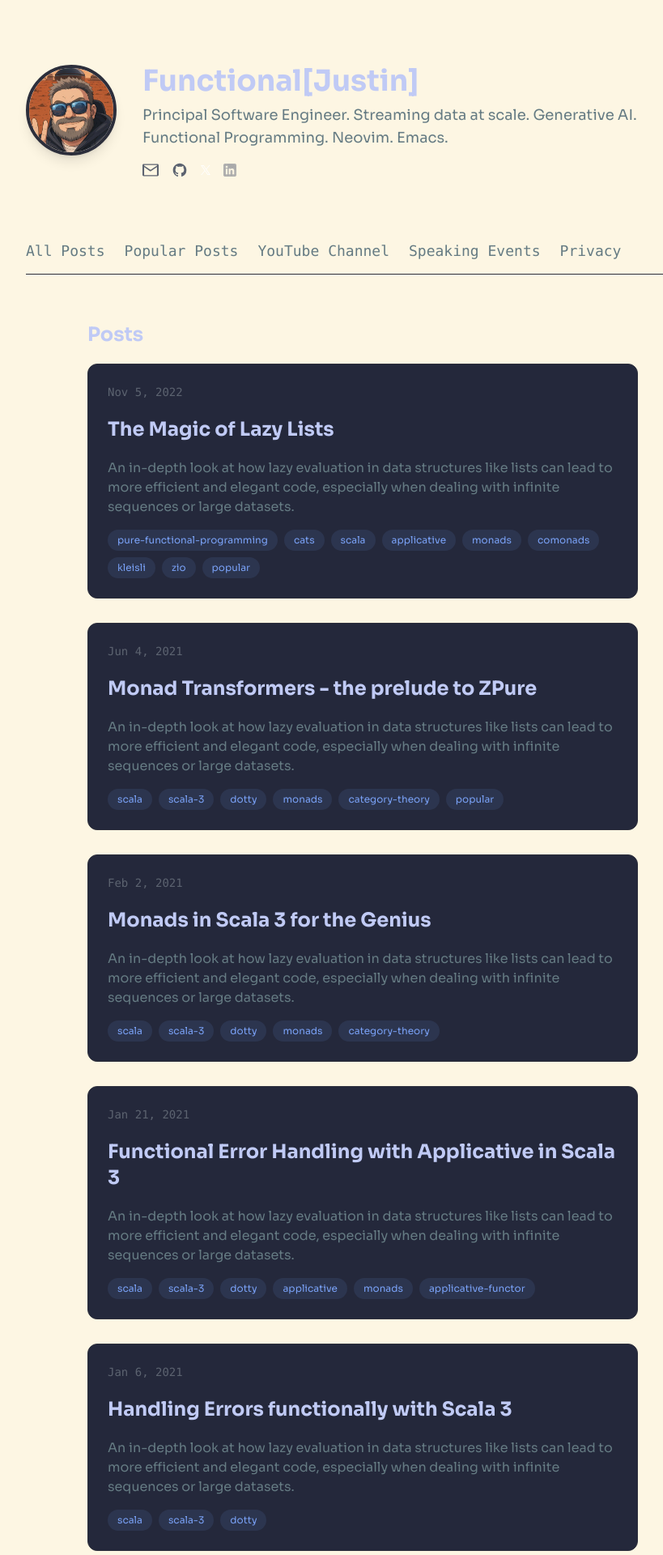
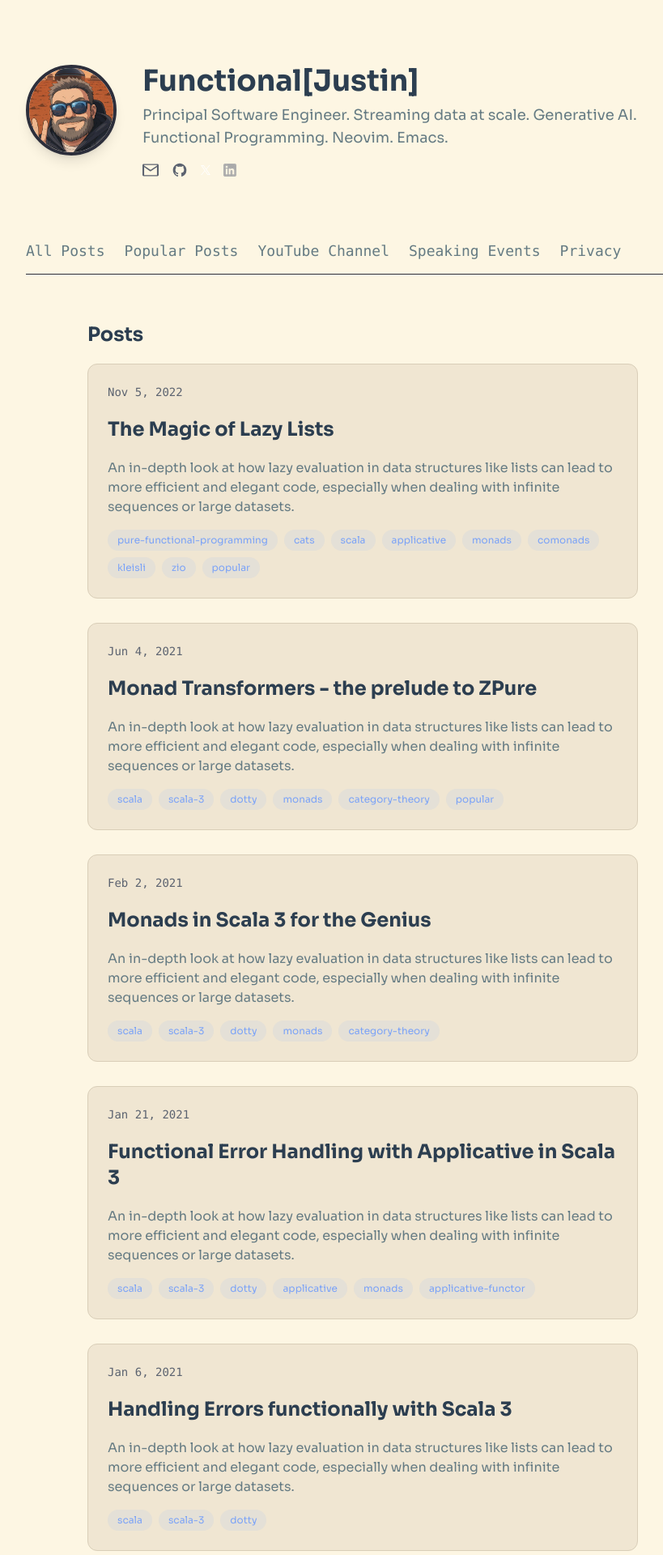
Before and after one commit to justinhj/justinhj.github.io, a Jekyll site: the page built from index.html, in a window 1280 px wide. Shown: the top 1920 px of the page at 81% size, without its empty margins (192-1011 px from the left). Built offline with Jekyll 4.4.1, drawn with Linux system fonts in a browser that asks for light colours; nearby versions of some CDN libraries.

Commit message:
fixing light mode

```diff
--- a/_sass/_base.scss
+++ b/_sass/_base.scss
@@ -192,7 +192,13 @@
 
 /* Styling for headings and links with the accent color */
 h1, h2, h3, .accent-text {
-    color: #c0caf5; /* A slightly brighter white for important text */
+    color: $accent-text; /* A slightly brighter white for important text */
+}
+
+@media (prefers-color-scheme: light) {
+  h1, h2, h3, .accent-text {
+    color: $accent-text-light;
+  }
 }
 
 a {
@@ -211,6 +217,13 @@
     border-radius: 12px;
     padding: 1.5rem;
     transition: transform 0.2s ease-in-out, box-shadow 0.2s ease-in-out;
+}
+
+@media (prefers-color-scheme: light) {
+  .post-card {
+    background-color: $card-bg-color-light;
+    border: 1px solid $border-color-light;
+  }
 }
 
 .post-card:hover {
--- a/css/main.scss
+++ b/css/main.scss
@@ -31,6 +31,12 @@
 $border-color: #2c2e3b;
 $card-bg-color: #24283b;
 
+$accent-text: #c0caf5;
+$accent-text-light: #2c3e50;
+
+$border-color-light: #d9ceb8;
+$card-bg-color-light: #f0e6d2;
+
 // Width of the content area
 $content-width:    800px;
 
```
